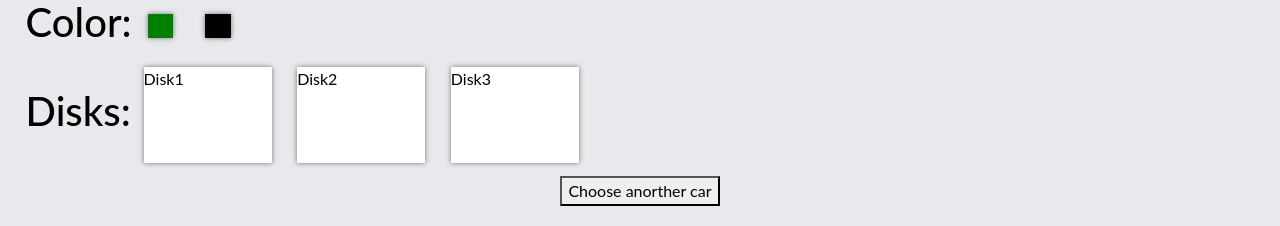
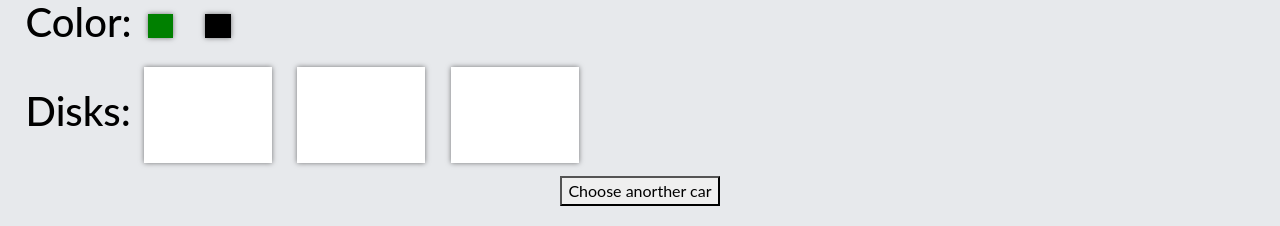
Before and after one commit to DedushkaZu/Disks, a React (Create React App) app in the folder client/: page /configurator in a window 1280 px wide. Shown: the part 452-678 px from the top of the page. Built offline with nearby package versions, Linux system fonts and the light colour scheme; no server answers.

Commit message:
Add Disk buttons

```diff
--- a/client/src/components/Configurator/Configurator.js
+++ b/client/src/components/Configurator/Configurator.js
@@ -11,22 +11,23 @@ function Configurator() {
   const [chooseCar, setChooseCar] = useState(true);
   const [brand, setBrand] = useState('v')
   const [model, setModel] = useState('g')
-  const [disk, setdisk] = useState('d1')
+  const [disk, setDisk] = useState('d1')
   const [color, setColor] = useState('g')
   const photoCount = cars[brand][model].photoCount
   const colors = cars[brand][model].color;
+  const disks = cars[brand][model].disks;
 
 
-  function handlerDisks1() {
-    setdisk('d1')
-  }
+  // function handlerDisks1() {
+  //   setdisk('d1')
+  // }
 
-  function handlerDisks2() {
-    setdisk('d2')
-  }
-  function handlerDisks3() {
-    setdisk('d3')
-  }
+  // function handlerDisks2() {
+  //   setdisk('d2')
+  // }
+  // function handlerDisks3() {
+  //   setdisk('d3')
+  // }
   // function handlerColor1() {
   //   setCar('images/T-v-g-d1-o')
   // }
@@ -58,6 +59,10 @@ function Configurator() {
 
   function handlerColor(value) {
     setColor(value);
+  }
+
+  function handlerDisk(value) {
+    setDisk(`d${value}`);
   }
 
   return (
@@ -95,9 +100,18 @@ function Configurator() {
           <div className="disks">
             <div className="big-block">
               <h1>Disks:</h1>
-              <div onClick={handlerDisks1} className="disk sm-blocks-d" >Disk1</div>
+              {
+                disks?.length ? (disks.map((el, index) => (
+                  <div>
+                    <div onClick={() => handlerDisk(index + 1)} className="disk sm-blocks-d"></div>
+                  </div>
+                ))) : <div></div>
+              }
+
+
+              {/* <div onClick={handlerDisks1} className="disk sm-blocks-d" >Disk1</div>
               <div onClick={handlerDisks2} className="disk sm-blocks-d" >Disk2</div>
-              <div onClick={handlerDisks3} className="disk sm-blocks-d" >Disk3</div>
+              <div onClick={handlerDisks3} className="disk sm-blocks-d" >Disk3</div> */}
               {/* <div onClick={handlerDisks4} className="disk sm-blocks-d" >Disk4</div>
                 <div onClick={handlerDisks5} className="disk sm-blocks-d" >Disk1</div> */}
             </div>
--- a/client/src/redux/initState.js
+++ b/client/src/redux/initState.js
@@ -16,7 +16,7 @@ const initState = {
     },
     v: {
       g: {
-        disks: ['d1', 'd2'],
+        disks: ['d1', 'd2', 'd3'],
         color: ['g', 'b'],
         photoCount: 24
       }
```
